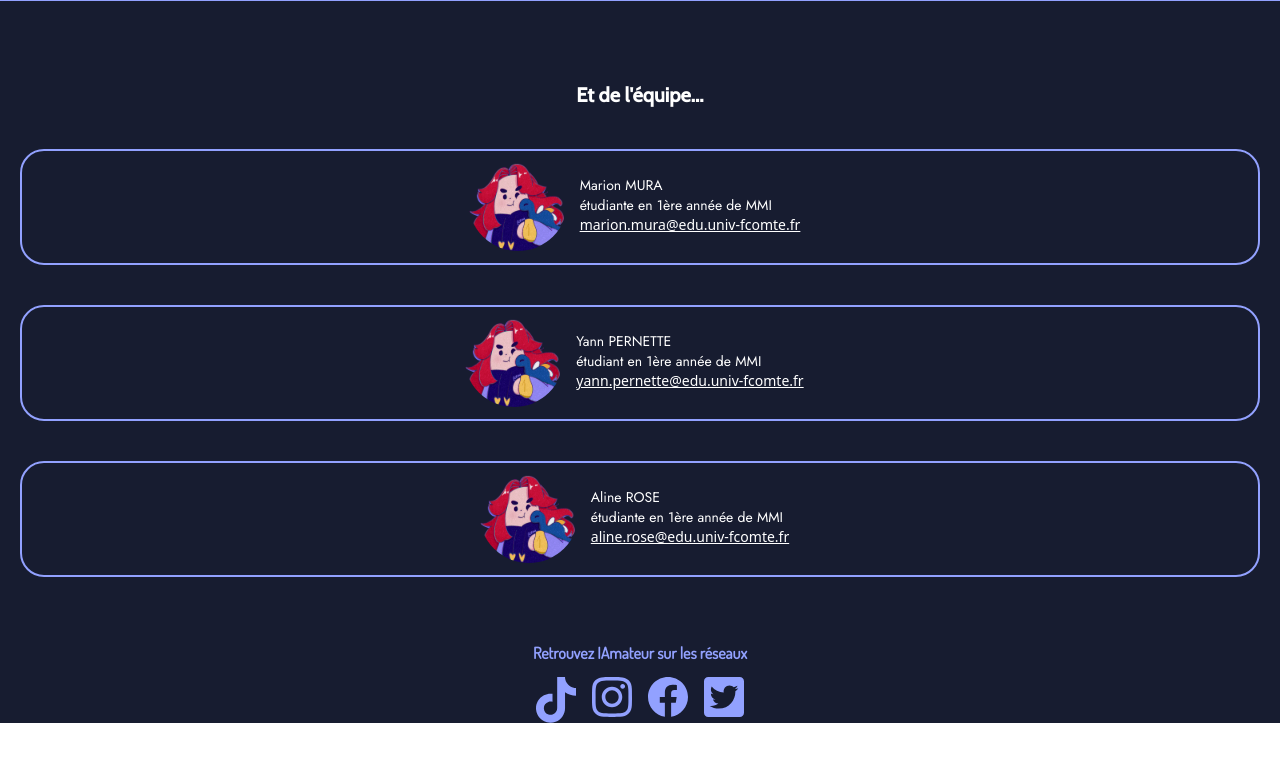
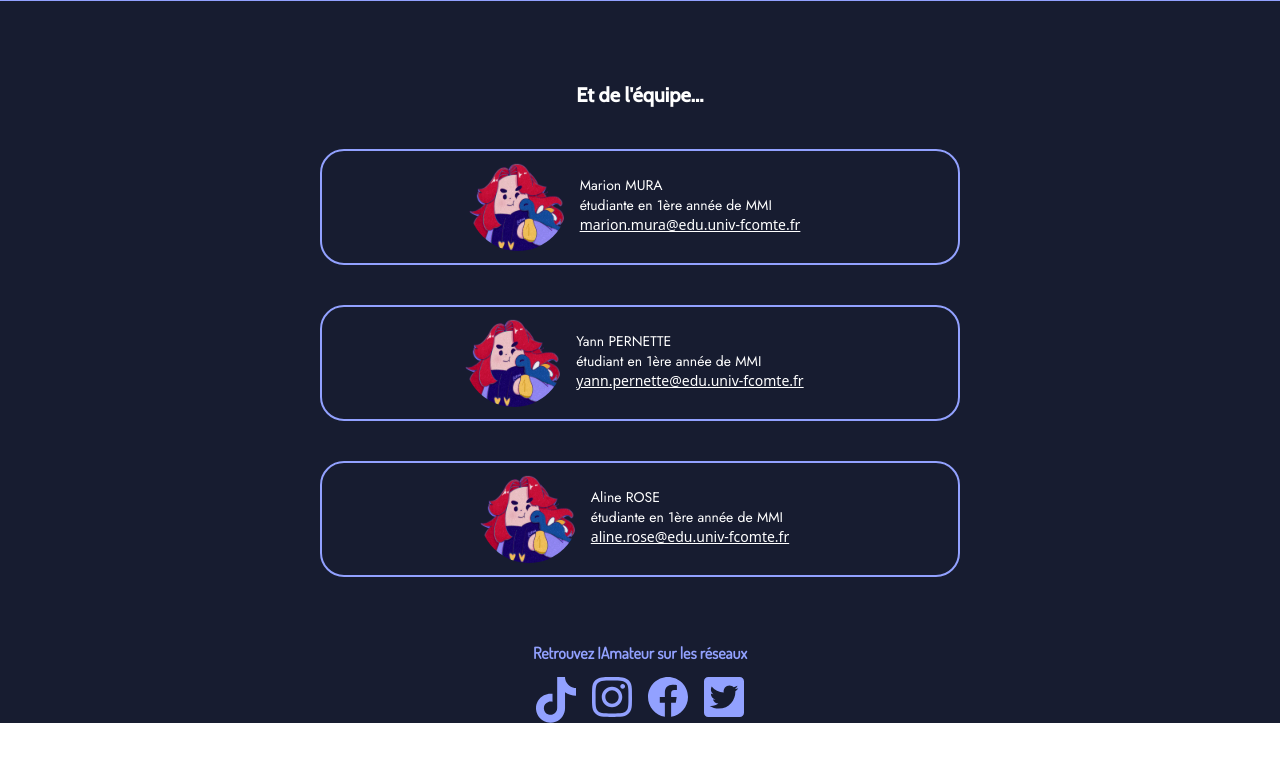
Before and after one commit to marionmura/ProjetS2_marion_yann_aline, a Vue app: page /aPropos in a window 1280 px wide. Shown: the part 511-1272 px from the top of the page. Built offline with nearby package versions, Linux system fonts and the light colour scheme.

Commit message:
tailwind fini

```diff
--- a/src/pages/aPropos.vue
+++ b/src/pages/aPropos.vue
@@ -25,7 +25,7 @@ import Twitter from '../components/icons/Twitter.vue'
 
   <h1 class="text-center lg:text-white">Et de l'équipe...</h1>
 
-  <div class="flex flex-row align-center justify-center mt-10 mx-5 pb-3 border-solid border-2 border-violet rounded-3xl">
+  <div class="flex flex-row align-center justify-center mt-10 mx-5 pb-3 border-solid border-2 border-violet rounded-3xl md:mx-52 lg:mx-80">
     <AvatarMarion />
     <div class="text-white text-sm mx-3 mt-6">
       <p>Marion MURA</p>
@@ -34,7 +34,7 @@ import Twitter from '../components/icons/Twitter.vue'
     </div>
   </div>
 
-  <div class="flex flex-row align-center justify-center mt-10 mx-5 pb-3 border-solid border-2 border-violet rounded-3xl">
+  <div class="flex flex-row align-center justify-center mt-10 mx-5 pb-3 border-solid border-2 border-violet rounded-3xl md:mx-52 lg:mx-80">
     <AvatarMarion />
     <div class="text-white text-sm mx-3 mt-6">
       <p>Yann PERNETTE</p>
@@ -43,7 +43,7 @@ import Twitter from '../components/icons/Twitter.vue'
     </div>
   </div>
 
-  <div class="flex flex-row align-center justify-center mt-10 mx-5 pb-3 border-solid border-2 border-violet rounded-3xl">
+  <div class="flex flex-row align-center justify-center mt-10 mx-5 pb-3 border-solid border-2 border-violet rounded-3xl md:mx-52 lg:mx-80">
     <AvatarMarion />
     <div class="text-white text-sm mx-3 mt-6">
       <p>Aline ROSE</p>
```
